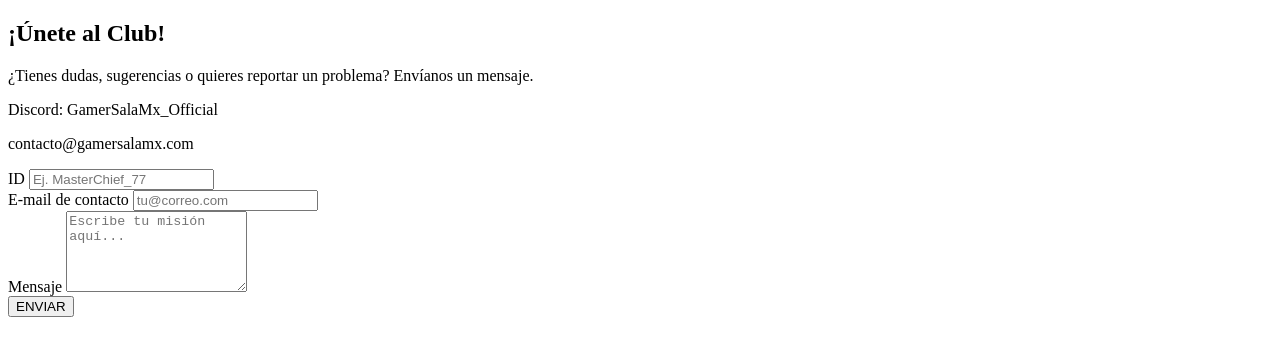
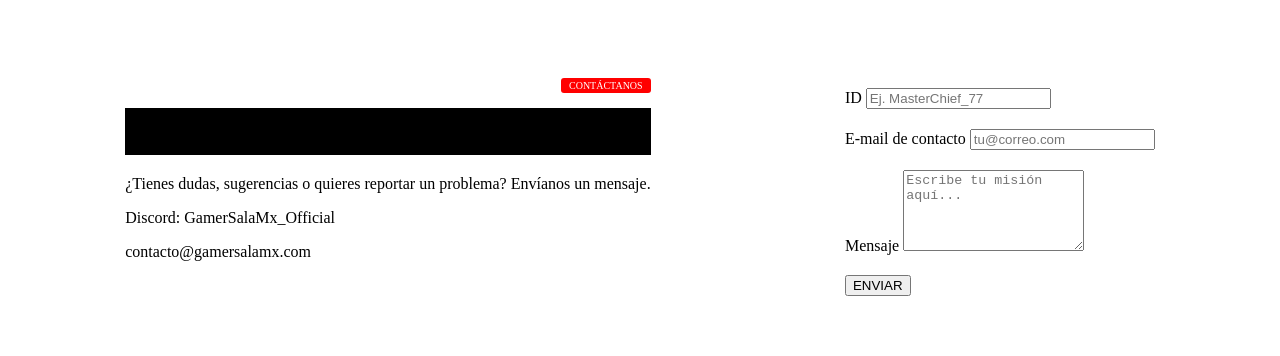
Before and after one commit to Axsort/Pagina-web-Blog-Videojuegos, a plain HTML site: page Paginacontacto/contacto.html in a window 1280 px wide. Drawn offline with Linux system fonts and the light colour scheme; files that its build step writes are made by us from their sources.

Commit message:
código PaginaContacto
PaginaContacto codigo finalizado

```diff
--- a/Paginacontacto/contacto.html
+++ b/Paginacontacto/contacto.html
@@ -5,6 +5,7 @@
     <meta name="viewport" content="width=device-width, initial-scale=1.0">
     <title>Acerca de nosotros</title>
     <link rel="stylesheet" href="styles.css">
+    <link rel="stylesheet" href="position.css">
 </head>
 <body>
     <section class="contact-container">
--- a/Paginacontacto/position.css
+++ b/Paginacontacto/position.css
@@ -0,0 +1,56 @@
+
+body::before {
+
+    position: fixed;
+    top: 0;
+    left: 0;
+    width: 100%;
+    background: #0044ff; /* Azul de tu identidad */
+    color: white;
+    font-size: 12px;
+    text-align: center;
+    padding: 5px 0;
+    z-index: 9999;
+}
+
+
+.contact-container {
+    position: relative;
+    top: 60px;
+    margin: 0 auto;
+    display: flex;
+    flex-wrap: wrap;
+    justify-content: space-around;
+    padding: 20px;
+}
+
+
+.contact-info h1 {
+    position: sticky;
+    top: 40px;
+    z-index: 100;
+    background: black;
+    padding: 10px;
+}
+
+
+.contact-info {
+    position: relative;
+}
+
+.contact-info::after {
+    content: "CONTÁCTANOS";
+    position: absolute;
+    top: -10px;
+    right: 0;
+    background: #ff0000;
+    color: white;
+    padding: 2px 8px;
+    font-size: 10px;
+    border-radius: 3px;
+}
+
+.input-group {
+    position: static;
+    margin-bottom: 20px;
+}
```
